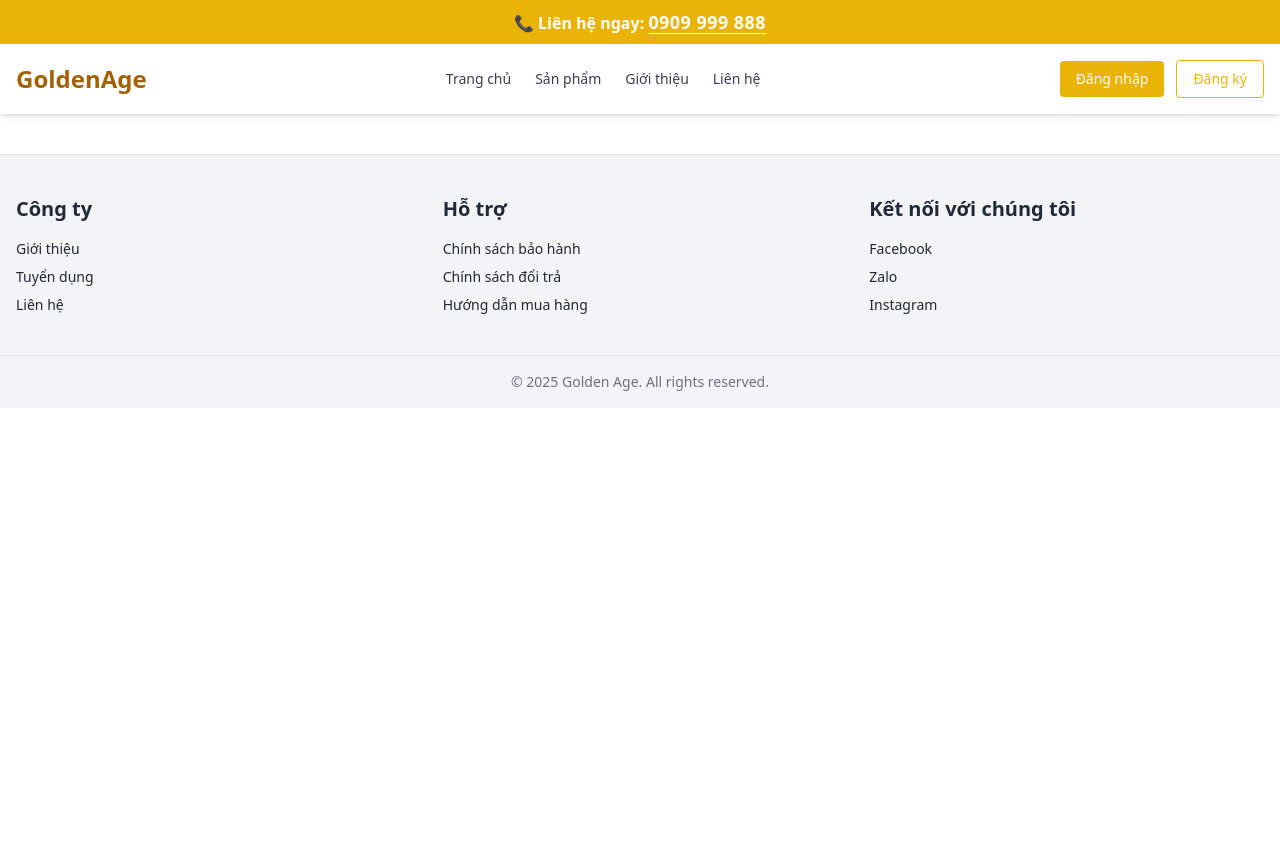
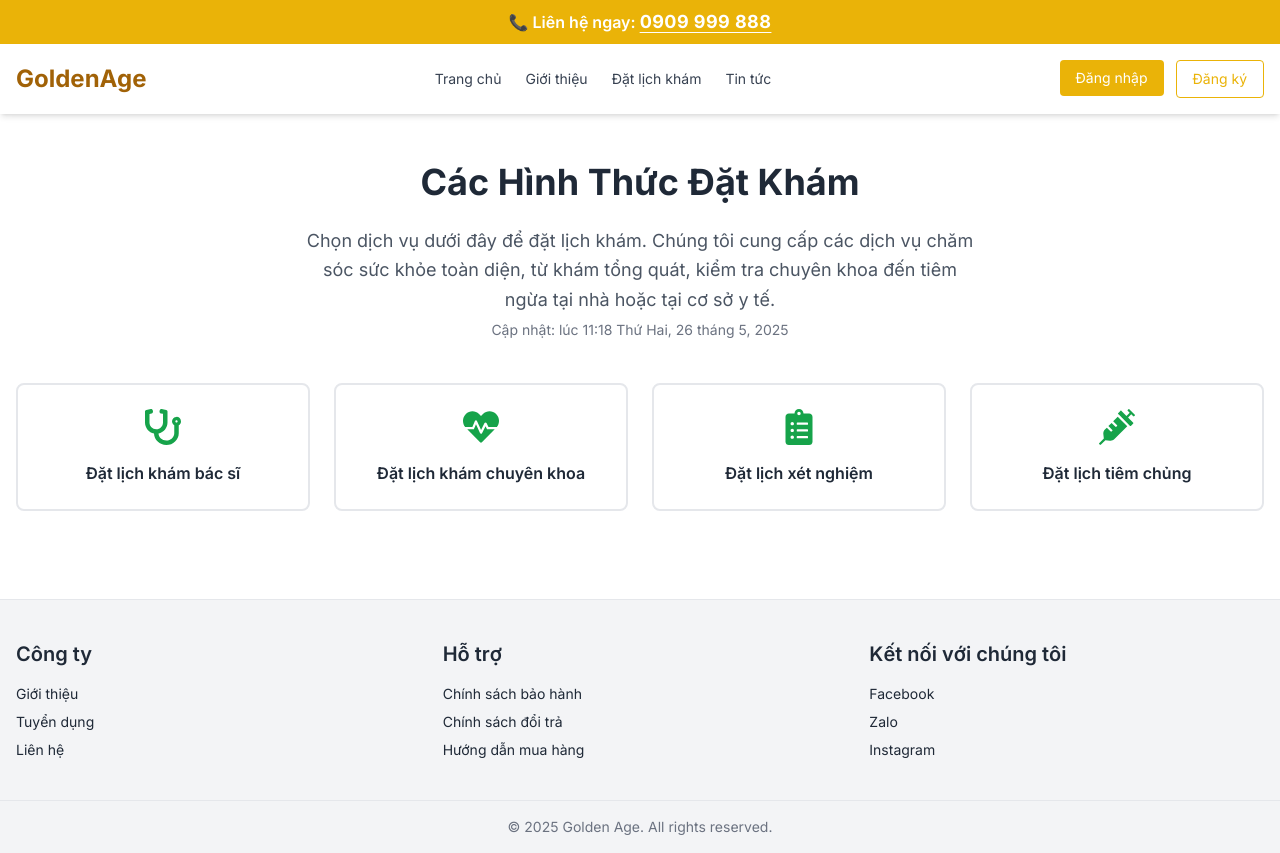
Before and after one commit to LeThinhPhat/hiv-medical-service-system-fe, a React (Vite) app: page /booking in a window 1280 px wide. Before the commit the page ends 800 px from the top, so only its background shows below. Built offline with nearby package versions, Linux system fonts and the light colour scheme.

Commit message:
update giao dien

```diff
--- a/src/App.jsx
+++ b/src/App.jsx
@@ -1,13 +1,28 @@
+import { BrowserRouter as Router, Routes, Route } from "react-router-dom";
 import Banner from "./Page/Banner";
 import Header from "./Page/Header";
 import Footer from "./Page/Footer";
+import Homepage from "./Components/Customer/Homepage";
+import Booking from "./Components/Customer/Booking";
+import SignIn from "./Page/SignIn";
+import SignUp from "./Page/SignUp";
 function App() {
   return (
-    <>
+    <Router>
       <Banner />
       <Header />
+
+      <main>
+        <Routes>
+          <Route path="/" element={<Homepage />} />
+          <Route path="/booking" element={<Booking />} />
+          <Route path="/signin" element={<SignIn />} />
+          <Route path="/register" element={<SignUp />} />
+        </Routes>
+      </main>
+
       <Footer />
-    </>
+    </Router>
   );
 }
 
--- /dev/null
+++ b/src/Components/Customer/Booking.jsx
@@ -0,0 +1,79 @@
+import React from "react";
+import {
+  FaStethoscope,
+  FaHeartbeat,
+  FaClipboardList,
+  FaSyringe,
+} from "react-icons/fa";
+
+const Booking = ({ onServiceSelect, selectedService }) => {
+  const services = [
+    { name: "Đặt lịch khám bác sĩ", icon: <FaStethoscope /> },
+    { name: "Đặt lịch khám chuyên khoa", icon: <FaHeartbeat /> },
+    { name: "Đặt lịch xét nghiệm", icon: <FaClipboardList /> },
+    { name: "Đặt lịch tiêm chủng", icon: <FaSyringe /> },
+  ];
+
+  const currentTime = new Date().toLocaleString("vi-VN", {
+    weekday: "long",
+    day: "numeric",
+    month: "long",
+    year: "numeric",
+    hour: "2-digit",
+    minute: "2-digit",
+    timeZone: "Asia/Ho_Chi_Minh",
+  });
+
+  return (
+    <div className="w-full max-w-7xl mx-auto px-4 py-12">
+      <style jsx>{`
+        @import url("https://fonts.googleapis.com/css2?family=Inter:wght@400;600;700&display=swap");
+        body {
+          font-family: "Inter", sans-serif;
+        }
+        button {
+          transition: all 0.3s ease-in-out;
+        }
+        button:hover {
+          transform: translateY(-2px);
+        }
+        button:focus {
+          outline: none;
+          box-shadow: 0 0 0 2px rgba(34, 197, 94, 0.5);
+        }
+      `}</style>
+      <h2 className="text-4xl font-bold text-gray-800 text-center mb-6">
+        Các Hình Thức Đặt Khám
+      </h2>
+      <p className="text-center text-gray-600 mb-10 max-w-2xl mx-auto text-lg leading-relaxed">
+        Chọn dịch vụ dưới đây để đặt lịch khám. Chúng tôi cung cấp các dịch vụ
+        chăm sóc sức khỏe toàn diện, từ khám tổng quát, kiểm tra chuyên khoa đến
+        tiêm ngừa tại nhà hoặc tại cơ sở y tế.
+        <br />
+        <small className="text-gray-500 text-sm">Cập nhật: {currentTime}</small>
+      </p>
+      <div className="grid grid-cols-1 sm:grid-cols-2 lg:grid-cols-4 gap-6">
+        {services.map((service) => (
+          <button
+            key={service.name}
+            type="button"
+            onClick={() => onServiceSelect(service.name)}
+            aria-pressed={selectedService === service.name}
+            className={`flex flex-col items-center justify-center p-6 rounded-lg bg-white border-2 border-gray-200 hover:border-green-500 hover:shadow-lg focus:outline-none focus:ring-2 focus:ring-green-500 focus:ring-offset-2 transition-all duration-300 ease-in-out ${
+              selectedService === service.name
+                ? "bg-green-50 border-green-500 shadow-md"
+                : ""
+            }`}
+          >
+            <span className="text-4xl text-green-600 mb-4">{service.icon}</span>
+            <span className="text-base font-semibold text-gray-800 text-center">
+              {service.name}
+            </span>
+          </button>
+        ))}
+      </div>
+    </div>
+  );
+};
+
+export default Booking;
--- /dev/null
+++ b/src/Components/Customer/CusLayout.jsx
@@ -0,0 +1,37 @@
+import React from "react";
+import { useLocation, matchPath, Outlet } from "react-router-dom";
+import Header from "./Header";
+import Footer from "./Footer";
+import Banner from "./Header/Banner";
+
+const CustLayout = () => {
+  const location = useLocation();
+  const pathname = location.pathname;
+
+  const paths = ["/login", "/signin", "/signup", "/profile/:customerId/return"];
+
+  const hideHeaderFooter = paths.some((path) => matchPath(path, pathname));
+
+  return (
+    <>
+      {!hideHeaderFooter && (
+        <header>
+          <Banner />
+          <Header />
+        </header>
+      )}
+
+      <main className="min-h-screen">
+        <Outlet />
+      </main>
+
+      {!hideHeaderFooter && (
+        <footer>
+          <Footer />
+        </footer>
+      )}
+    </>
+  );
+};
+
+export default CustLayout;
--- /dev/null
+++ b/src/Components/Customer/Homepage.jsx
@@ -0,0 +1,76 @@
+import React from "react";
+import {
+  Box,
+  Container,
+  Typography,
+  Button,
+  Grid,
+  Card,
+  CardContent,
+} from "@mui/material";
+
+const HomePage = () => {
+  return (
+    <div className="font-sans">
+      {/* Banner */}
+      <div
+        className="relative h-[60vh] bg-cover bg-center flex items-center justify-center text-white text-center"
+        style={{
+          backgroundImage:
+            "url(https://images.pexels.com/photos/4266931/pexels-photo-4266931.jpeg)",
+        }}
+      >
+        <div className="absolute inset-0 bg-black/50"></div>
+        <div className="relative z-10 animate-fade-in">
+          <h1 className="text-4xl md:text-5xl font-extrabold mb-4 drop-shadow-lg">
+            Welcome to MedicalCare
+          </h1>
+          <p className="text-lg md:text-xl mb-6 drop-shadow-md">
+            Your Health, Our Priority
+          </p>
+          <button className="bg-blue-600 hover:bg-blue-700 text-white font-semibold py-3 px-6 rounded-full transition duration-300 transform hover:scale-105">
+            Book Appointment
+          </button>
+        </div>
+      </div>
+
+      {/* Services */}
+      <div className="max-w-7xl mx-auto my-12 px-4">
+        <h2 className="text-3xl md:text-4xl font-bold text-center text-gray-800 mb-8">
+          Our Services
+        </h2>
+        <div className="grid grid-cols-1 md:grid-cols-4 gap-6">
+          {["General Checkup", "Cardiology", "Neurology", "Pediatrics"].map(
+            (service) => (
+              <div
+                key={service}
+                className="bg-white rounded-lg shadow-lg p-6 text-center hover:shadow-xl transition duration-300 transform hover:-translate-y-1"
+              >
+                <h3 className="text-xl font-semibold text-gray-800 mb-2">
+                  {service}
+                </h3>
+                <p className="text-gray-600">
+                  High-quality care with our experienced doctors in{" "}
+                  {service.toLowerCase()}.
+                </p>
+              </div>
+            )
+          )}
+        </div>
+      </div>
+
+      {/* About */}
+      <div className="max-w-7xl mx-auto my-12 px-4">
+        <h2 className="text-3xl md:text-4xl font-bold text-gray-800 mb-4">
+          About Us
+        </h2>
+        <p className="text-gray-600 leading-relaxed">
+          MedicalCare is a leading provider of healthcare services with a
+          mission to deliver compassionate, patient-centered care. We offer a
+          full range of medical services using modern technology.
+        </p>
+      </div>
+    </div>
+  );
+};
+export default HomePage;
--- a/src/Page/Header.jsx
+++ b/src/Page/Header.jsx
@@ -1,38 +1,99 @@
-import React from "react";
+import React, { useState } from "react";
+import { Link } from "react-router-dom";
+import { Menu, X } from "lucide-react"; // icon nếu đã cài lucide-react hoặc dùng Heroicons nếu thích
 
 const Header = () => {
+  const [menuOpen, setMenuOpen] = useState(false);
+
+  const toggleMenu = () => setMenuOpen(!menuOpen);
+
   return (
     <header className="bg-white shadow-md sticky top-0 z-50">
       <div className="max-w-7xl mx-auto px-4 py-4 flex justify-between items-center">
         {/* Logo */}
-        <div className="text-2xl font-bold text-yellow-700">GoldenAge</div>
+        <div className="text-2xl font-bold text-yellow-700">
+          <Link to="/">GoldenAge</Link>
+        </div>
 
-        {/* Menu */}
+        {/* Desktop Menu */}
         <nav className="hidden md:flex space-x-6 text-gray-700 text-sm font-medium">
-          <a href="#" className="hover:text-yellow-700 transition">
+          <Link to="/" className="hover:text-yellow-700 transition">
             Trang chủ
-          </a>
-          <a href="#" className="hover:text-yellow-700 transition">
-            Sản phẩm
-          </a>
-          <a href="#" className="hover:text-yellow-700 transition">
+          </Link>
+          <Link to="/about" className="hover:text-yellow-700 transition">
             Giới thiệu
-          </a>
-          <a href="#" className="hover:text-yellow-700 transition">
-            Liên hệ
-          </a>
+          </Link>
+          <Link to="/booking" className="hover:text-yellow-700 transition">
+            Đặt lịch khám
+          </Link>
+          <Link to="/news" className="hover:text-yellow-700 transition">
+            Tin tức
+          </Link>
         </nav>
 
+        {/* Mobile Menu Button */}
+        <div className="md:hidden">
+          <button onClick={toggleMenu} className="text-yellow-700">
+            {menuOpen ? <X size={24} /> : <Menu size={24} />}
+          </button>
+        </div>
+
         {/* Actions */}
-        <div className="space-x-3">
+        <div className="hidden md:flex space-x-3">
+          <Link to="/signin">
             <button className="bg-yellow-500 hover:bg-yellow-600 text-white text-sm px-4 py-2 rounded">
               Đăng nhập
             </button>
+          </Link>
+          <Link to="/register">
             <button className="border border-yellow-500 text-yellow-500 hover:bg-yellow-50 text-sm px-4 py-2 rounded">
               Đăng ký
             </button>
+          </Link>
         </div>
       </div>
+
+      {/* Mobile Menu */}
+      {menuOpen && (
+        <div className="md:hidden px-4 pb-4">
+          <nav className="flex flex-col space-y-2 text-gray-700 text-sm font-medium">
+            <Link to="/" onClick={toggleMenu} className="hover:text-yellow-700">
+              Trang chủ
+            </Link>
+            <Link
+              to="/about"
+              onClick={toggleMenu}
+              className="hover:text-yellow-700"
+            >
+              Giới thiệu
+            </Link>
+            <Link
+              to="/booking"
+              onClick={toggleMenu}
+              className="hover:text-yellow-700"
+            >
+              Đặt lịch khám
+            </Link>
+            <Link
+              to="/news"
+              onClick={toggleMenu}
+              className="hover:text-yellow-700"
+            >
+              Tin tức
+            </Link>
+            <Link to="/signin" onClick={toggleMenu}>
+              <button className="bg-yellow-500 w-full text-white px-4 py-2 rounded mt-2">
+                Đăng nhập
+              </button>
+            </Link>
+            <Link to="/register" onClick={toggleMenu}>
+              <button className="border border-yellow-500 w-full text-yellow-500 px-4 py-2 rounded mt-1">
+                Đăng ký
+              </button>
+            </Link>
+          </nav>
+        </div>
+      )}
     </header>
   );
 };
```
Also changed, not shown: package.json (+10 -1 lines), 1 other file (tests, documents, lock files or other folders). Lines whose indentation alone changed are shown as unchanged.
